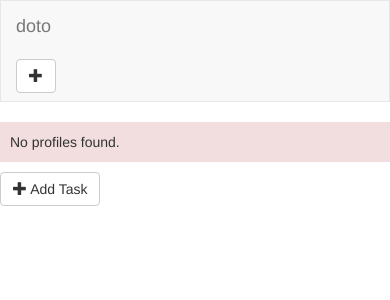
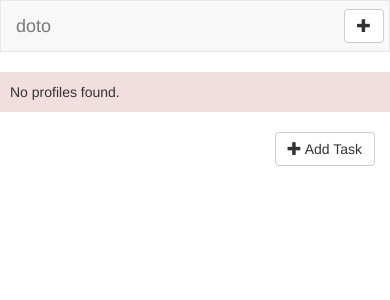
Before and after one commit to gointollc/doto, a Django app: page / in a window 390 px wide. Shown: the top 300 px of the page. Run offline with Django 3.2, Linux system fonts and the light colour scheme; data that the repository does not hold is empty; parts of the project's set-up code (start-up, migrations or seed data) failed here and were passed over; some libraries are stand-ins or nearby versions.

Commit message:
A bit of style cleanup to make it easier on mobile.

```diff
--- a/doto/static/css/doto.css
+++ b/doto/static/css/doto.css
@@ -1,3 +1,16 @@
+main {}
+nav {}
+section {
+    display: block;
+    clear: both;
+    margin: 0;
+    padding: 10px 0;
+}
+
+#task-add-container {
+    padding-right: 15px;
+}
+
 #profile-tabs button { margin-right: 5px !important; }
 #profile-detail {
     width: 100%;
@@ -5,6 +18,11 @@
 }
 .list-group-item-text.options i {
     padding: 5px;
+}
+.list-group-item-text.options button {
+    /*clear: right;*/
+    position: relative;
+    top: -1.5em;
 }
 #profile-tasks {}
 #task-list {}
@@ -26,3 +44,11 @@
 .bg-info,
 .bg-success,
 .bg-primary { padding: 10px; }
+
+.btn {
+    float: right;
+    clear: none;
+    position: relative;
+    /*top: -20px;*/
+    z-index: 30;
+}
--- a/doto/static/js/doto.js
+++ b/doto/static/js/doto.js
@@ -121,11 +121,11 @@
                 html = '';
                 $.each(data['data'], function(idx, val) {
                     html += '<a href="#" class="list-group-item task-item"><h3 class="list-group-item-heading">' + val['name'] + '</h4>';
-                    html += '<p class="list-group-item-text bottom-15">' + val['details'] + '</p>';
                     html += '<p class="list-group-item-text options">';
                         html += '<button class="btn btn-default complete-task" data-task-id="' + val['task_id'] + '"><span class="glyphicon glyphicon-check text-right"></span> Done</button>';
                         html += '<button class="btn btn-default edit"><span class="glyphicon glyphicon-wrench text-right"></span> Edit</button>';
                     html += '</p>';
+                    html += '<p class="list-group-item-text bottom-15">' + val['details'] + '</p>';
                     //html += '<form class="task-edit-form"><input type="hidden" name="task-id" value="' + val['task_id'] + '" /><input type="text" /><textarea name="task-details"></textarea></form>'
                     html += DotoTemplates.task_edit_form(val);
                     html += '<p class="list-group-item-text"><small>Added ' + val['added'] + '</small></p>';
--- a/doto/static/templates/index.html
+++ b/doto/static/templates/index.html
@@ -26,8 +26,8 @@
                 <a class="navbar-brand" href="/">
                     doto
                 </a>
+                <div id="profile-tabs" class="navbar-left"></div>
             </div>
-            <div id="profile-tabs" class="navbar-left"></div>
             <form action="" method="post" id="profile_form" class="hide navbar-form navbar-left">
                 <div class="form-group">
                     {% csrf_token %}
@@ -81,7 +81,7 @@
             <div id="profile-detail" class="list-group"></div>
         </section>
 
-    </section>
+    </main>
 
     <script type="text/javascript" src="{% static 'js/jquery-1.11.2.min.js' %}"></script>
     <script type="text/javascript" src="{% static 'js/jquery.cookie.js' %}"></script>
```
